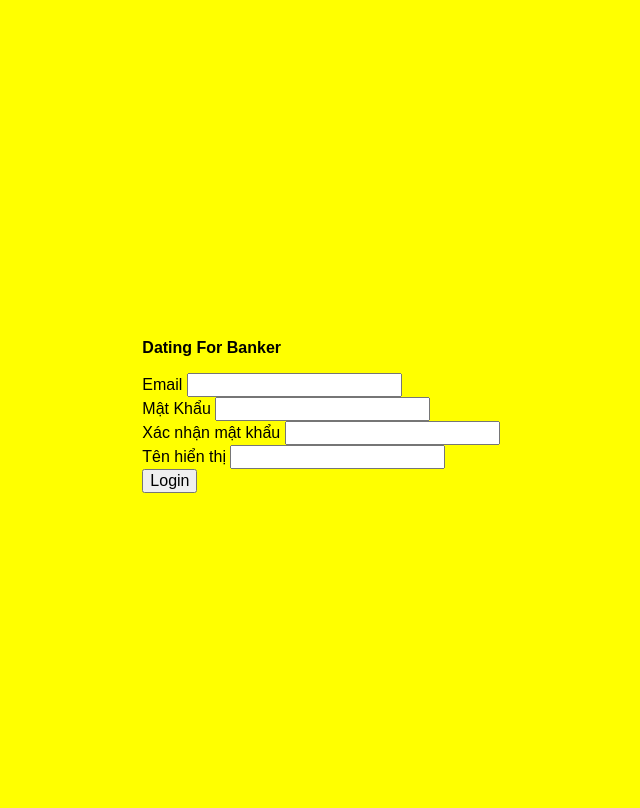
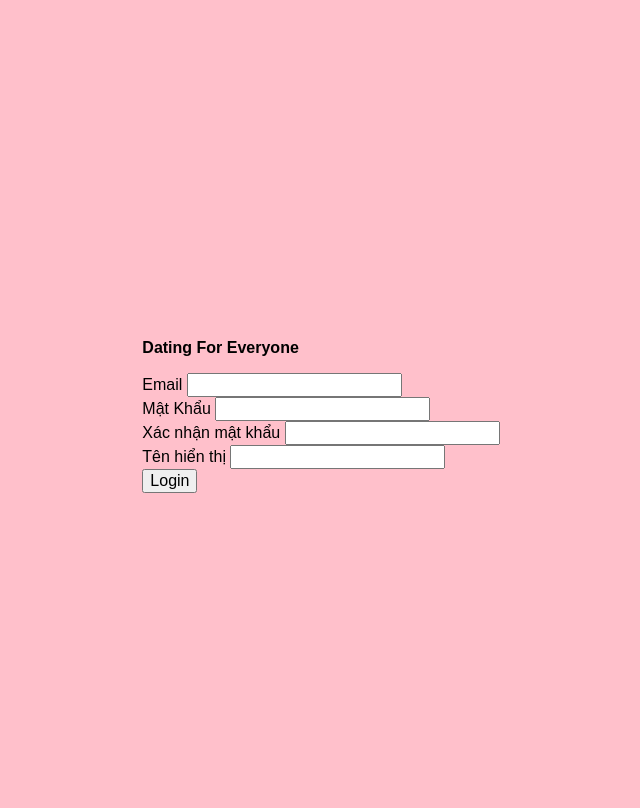
Before and after one commit to PhongNH90/d4b, a Flask app: template templates/login.html in a window 1280 px wide. Shown: the whole page, without its empty margins (319-959 px from the left). Run offline with Flask 2, Linux system fonts and the light colour scheme; the template is opened without the code that fills it, so the values that code supplies are empty.

Commit message:
intial commit'

```diff
--- a/app.py
+++ b/app.py
@@ -3,7 +3,7 @@ from flask import Flask, redirect, request, render_template, flash, session
 
 app = Flask(__name__)
 
-@app.route('/dating4banker', methods = ["GEt", "POST"])
+@app.route('/dating4everyone', methods = ["GET", "POST"])
 def home():
   if request.method == "GET":
     return render_template("login.html")
--- a/templates/login.html
+++ b/templates/login.html
@@ -7,11 +7,11 @@
     <link rel="stylesheet" href="static/login.css">
     <title>Document</title>
 </head>
-<body style="background-color:yellow;">
+<body style="background-color: pink;">
     <div id="root">
         <form method="POST">
             <div class="title">
-                <h3>Dating For Banker</h3>
+                <h3>Dating For Everyone</h3>
             </div>
 
             <div class="form_input">
```
